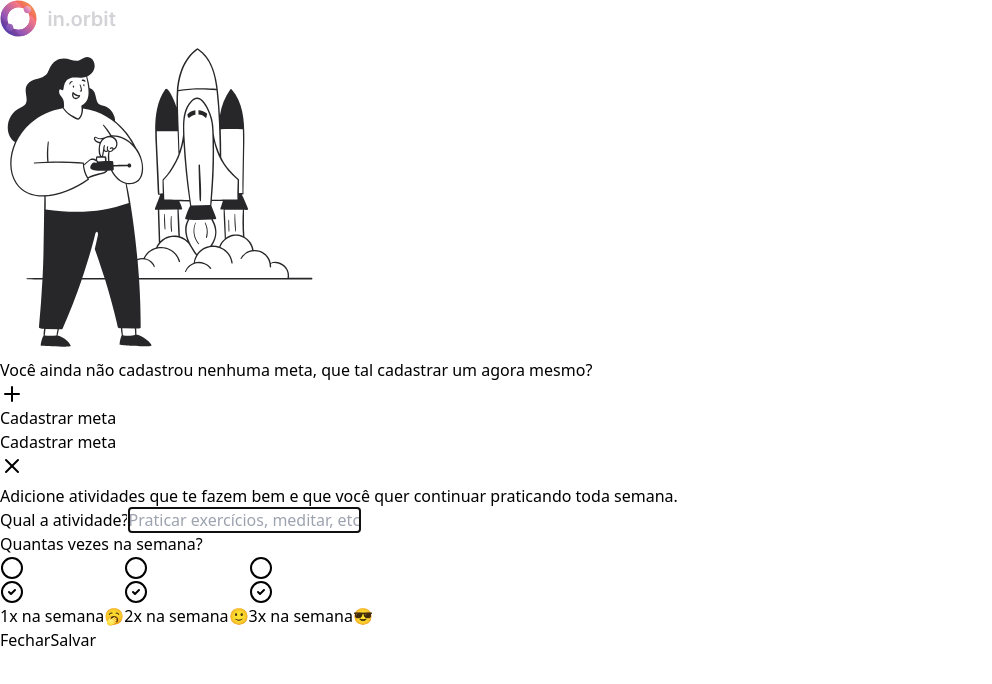
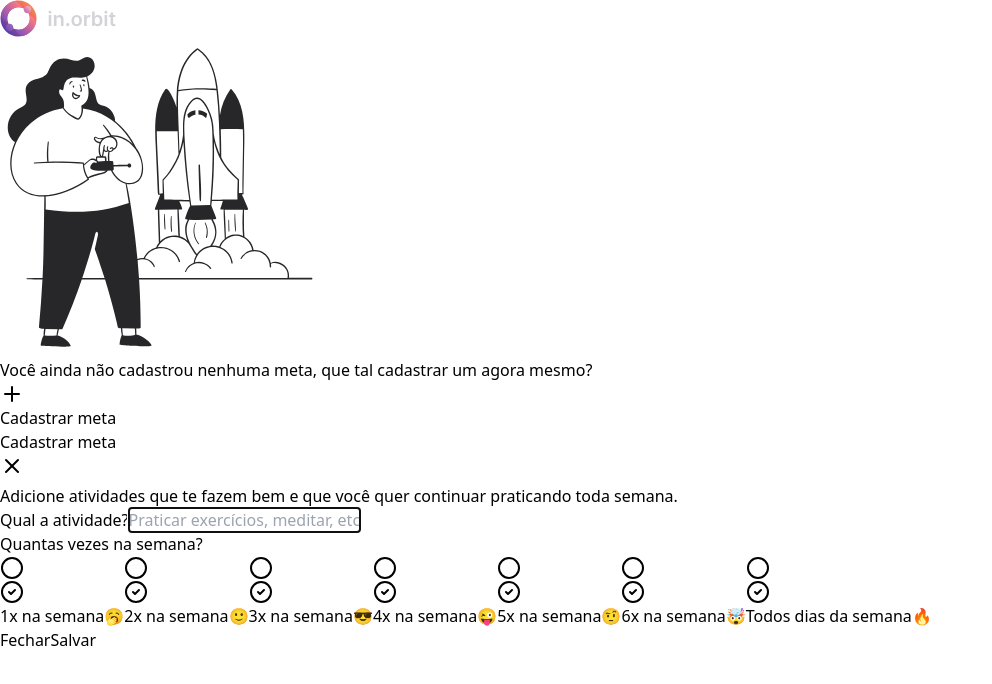
Before and after one commit to vandodev/nlw-pocket, a React (Vite) app in the folder web/: page / in a window 1280 px wide. Both pictures are taken after a click on the button "Cadastrar meta". Shown: the top 684 px of the page, without its empty margins (0-992 px from the left). Built offline with nearby package versions, Linux system fonts and the light colour scheme; no server answers.

Commit message:
:rocket: :date: :checkered_flag: Recurso cadastrar meta

```diff
--- a/web/package.json
+++ b/web/package.json
@@ -9,6 +9,7 @@
     "preview": "vite preview"
   },
   "dependencies": {
+    "@hookform/resolvers": "^3.9.0",
     "@radix-ui/react-dialog": "^1.1.1",
     "@radix-ui/react-progress": "^1.1.0",
     "@radix-ui/react-radio-group": "^1.2.0",
@@ -17,8 +18,10 @@
     "lucide-react": "^0.441.0",
     "react": "^18.3.1",
     "react-dom": "^18.3.1",
+    "react-hook-form": "^7.53.0",
     "tailwind-merge": "^2.5.2",
-    "tailwind-variants": "^0.2.1"
+    "tailwind-variants": "^0.2.1",
+    "zod": "^3.23.8"
   },
   "devDependencies": {
     "@biomejs/biome": "^1.9.0",
--- a/web/src/components/create-goal.tsx
+++ b/web/src/components/create-goal.tsx
@@ -13,7 +13,36 @@
   RadioGroupItem,
 } from './ui/radio-group'
 import { Button } from './ui/button'
+import { Controller, useForm } from 'react-hook-form'
+import { z } from 'zod'
+import { zodResolver } from '@hookform/resolvers/zod'
+import { createGoal } from '../http/create-goal'
+import { useQueryClient } from '@tanstack/react-query'
+
+const createGoalForm = z.object({
+  title: z.string().min(1, 'Informe a atividade que deseja realizar'),
+  desiredWeeklyFrequency: z.coerce.number().min(1).max(7),
+})
+
+type CreateGoalForm = z.infer<typeof createGoalForm>
+
 export function CreateGoal() {
+
+  const queryClient = useQueryClient()
+  const { register, control, handleSubmit, formState, reset } =
+    useForm<CreateGoalForm>({
+      resolver: zodResolver(createGoalForm),
+    })
+  async function handleCreateGoal(data: CreateGoalForm) {
+    await createGoal({
+      title: data.title,
+      desiredWeeklyFrequency: data.desiredWeeklyFrequency,
+    })
+    queryClient.invalidateQueries({ queryKey: ['summary'] })
+    queryClient.invalidateQueries({ queryKey: ['pending-goals'] })
+    reset()
+  }
+
   return (
     <DialogContent>
       <div className="flex flex-col gap-6 h-full">
@@ -29,19 +58,45 @@
             praticando toda semana.
           </DialogDescription>
         </div>
-        <form action="" className="flex-1 flex flex-col justify-between">
+
+        <form
+          onSubmit={handleSubmit(handleCreateGoal)}
+          className="flex-1 flex flex-col justify-between"
+        >
+
           <div className="flex flex-col gap-6">
             <div className="flex flex-col gap-2">
+
               <Label htmlFor="title">Qual a atividade?</Label>
+
               <Input
                 id="title"
                 autoFocus
                 placeholder="Praticar exercícios, meditar, etc..."
+                {...register('title')}
               />
+
+              {formState.errors.title && (
+                <p className="text-red-400 text-sm">
+                  {formState.errors.title.message}
+                </p>
+              )}
+
             </div>
+
             <div className="flex flex-col gap-2">
               <Label htmlFor="title">Quantas vezes na semana?</Label>
-              <RadioGroup>
+
+              <Controller
+                control={control}
+                name="desiredWeeklyFrequency"
+                defaultValue={3}
+                render={({ field }) => {
+                  return (
+                    <RadioGroup
+                      onValueChange={field.onChange}
+                      value={String(field.value)}
+                    >
                       <RadioGroupItem value="1">
                         <RadioGroupIndicator />
                         <span className="text-zinc-300 text-sm font-medium leading-none">
@@ -63,7 +118,39 @@
                         </span>
                         <span className="text-lg leading-none">😎</span>
                       </RadioGroupItem>
+                      <RadioGroupItem value="4">
+                        <RadioGroupIndicator />
+                        <span className="text-zinc-300 text-sm font-medium leading-none">
+                          4x na semana
+                        </span>
+                        <span className="text-lg leading-none">😜</span>
+                      </RadioGroupItem>
+                      <RadioGroupItem value="5">
+                        <RadioGroupIndicator />
+                        <span className="text-zinc-300 text-sm font-medium leading-none">
+                          5x na semana
+                        </span>
+                        <span className="text-lg leading-none">🤨</span>
+                      </RadioGroupItem>
+                      <RadioGroupItem value="6">
+                        <RadioGroupIndicator />
+                        <span className="text-zinc-300 text-sm font-medium leading-none">
+                          6x na semana
+                        </span>
+                        <span className="text-lg leading-none">🤯</span>
+                      </RadioGroupItem>
+                      <RadioGroupItem value="7">
+                        <RadioGroupIndicator />
+                        <span className="text-zinc-300 text-sm font-medium leading-none">
+                          Todos dias da semana
+                        </span>
+                        <span className="text-lg leading-none">🔥</span>
+                      </RadioGroupItem>
                     </RadioGroup>
+                  )
+                }}
+              />
+
             </div>
           </div>
           <div className="flex items-center gap-3">
--- /dev/null
+++ b/web/src/http/create-goal.ts
@@ -0,0 +1,19 @@
+interface CreateGoalRequest {
+    title: string
+    desiredWeeklyFrequency: number
+  }
+  export async function createGoal({
+    title,
+    desiredWeeklyFrequency,
+  }: CreateGoalRequest) {
+    await fetch('http://localhost:3333/goals', {
+      method: 'POST',
+      headers: {
+        'Content-Type': 'application/json',
+      },
+      body: JSON.stringify({
+        title,
+        desiredWeeklyFrequency,
+      }),
+    })
+  }
```
Also changed, not shown: 1 other file (tests, documents, lock files or other folders). Lines whose indentation alone changed are shown as unchanged.
